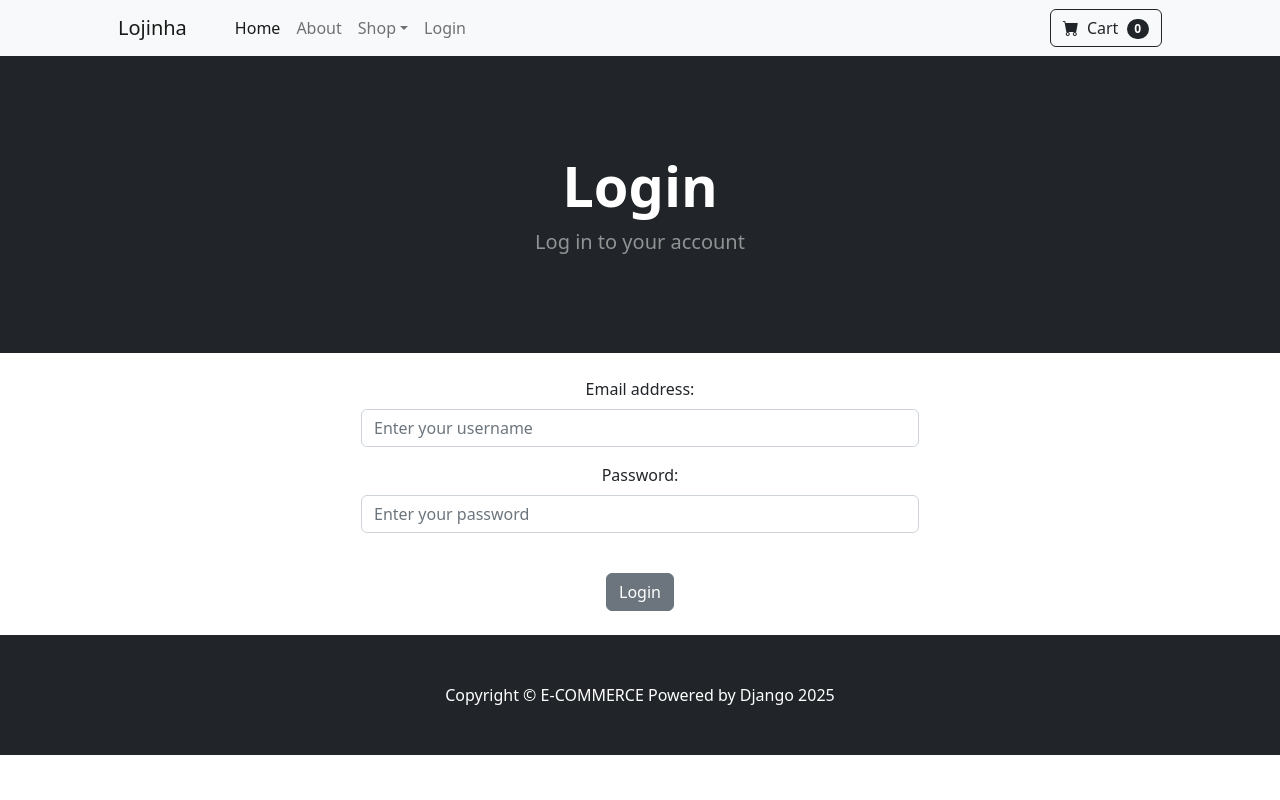
After one commit to nkage98/ecommerce_simples_django, a Django app: page /login/ in a window 1280 px wide. The commit adds this page. Run offline with Django 5.2, Linux system fonts and the light colour scheme; some libraries are stand-ins or nearby versions.

Commit message:
add login/logout

```diff
--- /dev/null
+++ b/store/templates/base.html
@@ -0,0 +1,45 @@
+{% load static %}
+
+<!DOCTYPE html>
+<html lang="en">
+
+    <head>
+        <meta charset="utf-8" />
+        <meta name="viewport" content="width=device-width, initial-scale=1, shrink-to-fit=no" />
+        <meta name="description" content="" />
+        <meta name="author" content="" />
+        <title>Ecommerce on Django</title>
+        <!-- Favicon-->
+        <link rel="icon" type="image/x-icon" href="{% static 'assets/favicon.ico' %}" />
+        <!-- Bootstrap icons-->
+        <link href="https://cdn.jsdelivr.net/npm/bootstrap-icons@1.5.0/font/bootstrap-icons.css" rel="stylesheet" />
+        <!-- Core theme CSS (includes Bootstrap)-->
+        <link href="{% static 'css/styles.css' %}" rel="stylesheet" />
+    </head>
+
+    <body>
+        {% include "nav.html" %}
+
+        {% if messages %}
+            {% for message in messages  %}
+                <div class="alert alert-warning alert-dismissible fade show" role="alert">
+                    {{ message }}
+                    <button type="button" class="btn-close" data-bs-dismiss="alert" aria-label="Close"></button>
+                </div>
+            {% endfor %}
+        {% endif %}
+
+        {% block content %}
+
+        {% endblock content %}
+        <!-- Footer-->
+        <footer class="py-5 bg-dark">
+            <div class="container"><p class="m-0 text-center text-white">Copyright &copy; E-COMMERCE Powered by Django 2025</p></div>
+        </footer>
+        <!-- Bootstrap core JS-->
+        <script src="https://cdn.jsdelivr.net/npm/bootstrap@5.2.3/dist/js/bootstrap.bundle.min.js"></script>
+        <!-- Core theme JS-->
+        <script src="{% static 'js/scripts.js' %}"></script>
+    </body>
+
+</html>
--- /dev/null
+++ b/store/templates/login.html
@@ -0,0 +1,36 @@
+{% extends "base.html" %}
+
+{% block content %}
+    <header class="bg-dark py-5">
+        <div class="container px-4 px-lg-5 my-5">
+            <div class="text-center text-white">
+                <h1 class="display-4 fw-bolder">Login</h1>
+                <p class="lead fw-normal text-white-50 mb-0">Log in to your account</p>
+            </div>
+        </div>
+    </header>
+
+    <div class="container">
+        <div class="row">
+            <center>
+                <div class="col-md-6 offset-mr-1">
+                    <br>
+                        <form method="POST" action="{% url "login" %}">{% csrf_token %}
+
+                            <label class="form-label">Email address:</label>
+                            <div class="mb-3">
+                                <input type="text" class="form-control" name="username" placeholder="Enter your username">
+                            </div>
+                            <label class="form-label">Password:</label>
+                            <div class="mb-3">
+                                <input type="password" class="form-control" name="password" placeholder="Enter your password">
+                            </div>
+                            <br>
+                            <button type="submit" class="btn btn-secondary">Login</button>
+                        </form>
+                    <br>
+                </div>
+            </center>
+        </div>
+    </div>
+{% endblock %}
--- /dev/null
+++ b/store/templates/nav.html
@@ -0,0 +1,37 @@
+        <!-- Navigation-->
+        <nav class="navbar navbar-expand-lg navbar-light bg-light">
+            <div class="container px-4 px-lg-5">
+                <a class="navbar-brand" href="{% url 'home' %}">Lojinha</a>
+                <button class="navbar-toggler" type="button" data-bs-toggle="collapse" data-bs-target="#navbarSupportedContent" aria-controls="navbarSupportedContent" aria-expanded="false" aria-label="Toggle navigation"><span class="navbar-toggler-icon"></span></button>
+                <div class="collapse navbar-collapse" id="navbarSupportedContent">
+
+                    <ul class="navbar-nav me-auto mb-2 mb-lg-0 ms-lg-4">
+                        <li class="nav-item"><a class="nav-link active" aria-current="page" href="{% url 'home'%}">Home</a></li>
+                        <li class="nav-item"><a class="nav-link" href="{% url 'about' %}">About</a></li>
+                        <li class="nav-item dropdown">
+                            <a class="nav-link dropdown-toggle" id="navbarDropdown" href="#" role="button" data-bs-toggle="dropdown" aria-expanded="false">Shop</a>
+                            <ul class="dropdown-menu" aria-labelledby="navbarDropdown">
+                                <li><a class="dropdown-item" href="#!">All Products</a></li>
+                                <li><hr class="dropdown-divider" /></li>
+                                <li><a class="dropdown-item" href="#!">Popular Items</a></li>
+                                <li><a class="dropdown-item" href="#!">New Arrivals</a></li>
+                            </ul>
+                        </li>
+
+                        {% if user.is_authenticated %}
+                            <li class="nav-item"><a class="nav-link" href="{% url 'logout' %}">Logout</a></li>
+                        {% else %}
+                            <li class="nav-item"><a class="nav-link" href="{% url 'login' %}">Login</a></li>
+                        {% endif %}
+                    </ul>
+
+                    <form class="d-flex">
+                        <button class="btn btn-outline-dark" type="submit">
+                            <i class="bi-cart-fill me-1"></i>
+                            Cart
+                            <span class="badge bg-dark text-white ms-1 rounded-pill">0</span>
+                        </button>
+                    </form>
+                </div>
+            </div>
+        </nav>
--- a/store/urls.py
+++ b/store/urls.py
@@ -4,5 +4,7 @@ from . import views
 
 urlpatterns = [
     path('', views.home, name='home'),
-
+    path('about/', views.about, name='about'),
+    path('login/', views.login_user, name='login'),
+    path('logout/', views.logout_user, name='logout'),
 ]
--- a/store/views.py
+++ b/store/views.py
@@ -1,5 +1,7 @@
-from django.shortcuts import render
+from django.shortcuts import render, redirect
 from .models import Product
+from django.contrib.auth import authenticate, login, logout
+from django.contrib import messages
 
 def home(request):
     products = Product.objects.all()
@@ -10,3 +12,26 @@ def home(request):
     return render(
         request, 'home.html', context,
     )
+
+def about(request):
+    return render(request, 'about.html', {})
+
+def login_user(request):
+    if request.method == 'POST':
+        username = request.POST['username']
+        password = request.POST['password']
+        user = authenticate(request, username=username, password=password)
+        if user is not None:
+            login(request, user)
+            messages.success(request, ("You have been logged in"))
+            return redirect('home')
+        else:
+            messages.success(request, ("Wrong username or password, please try again"))
+            return redirect('login')
+    else:
+        return render(request, 'login.html', {})
+
+def logout_user(request):
+    logout(request)
+    messages.success(request, ("You have been logged out"))
+    return redirect('home')
```
Also changed, not shown: store/templates/about.html (added, +26 -0 lines), store/templates/home.html (+3 -56 lines).
